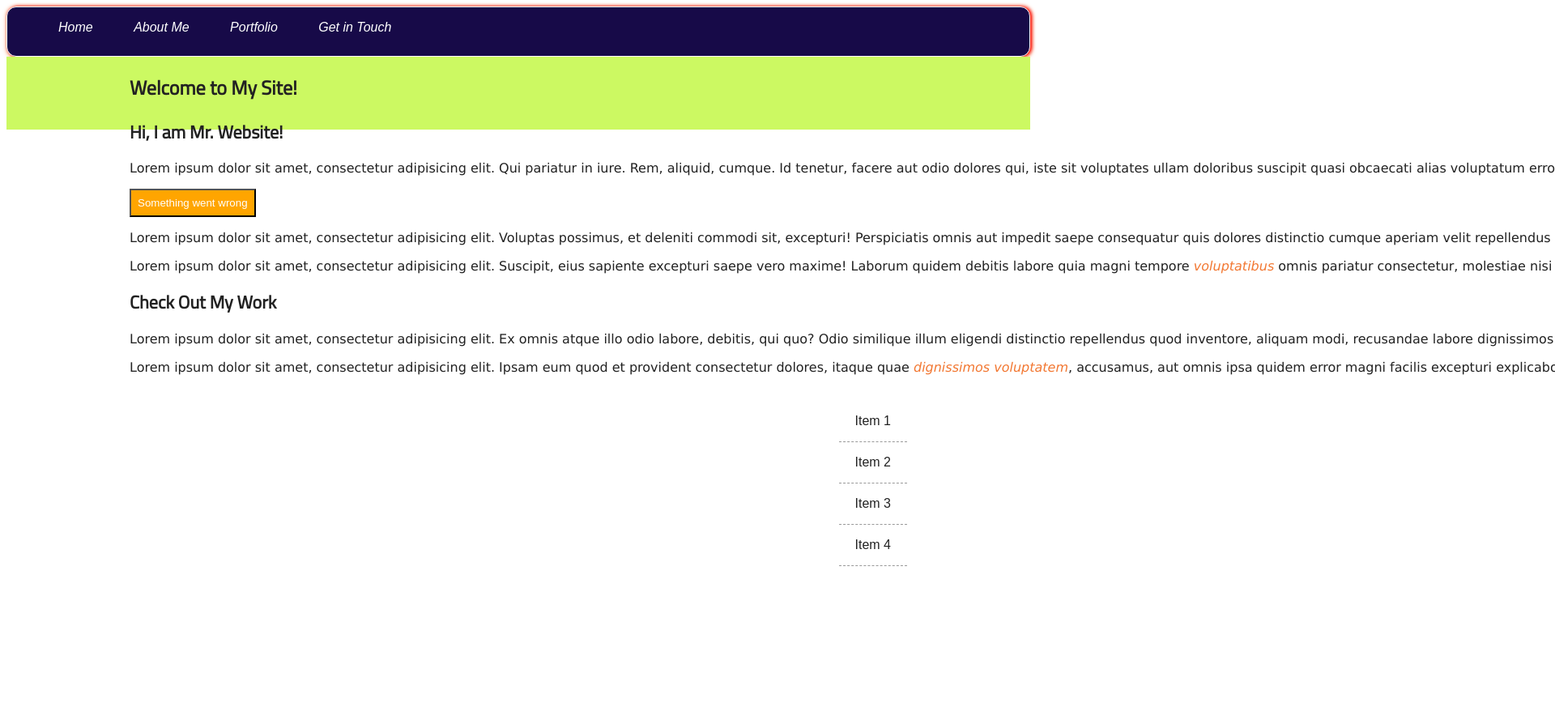
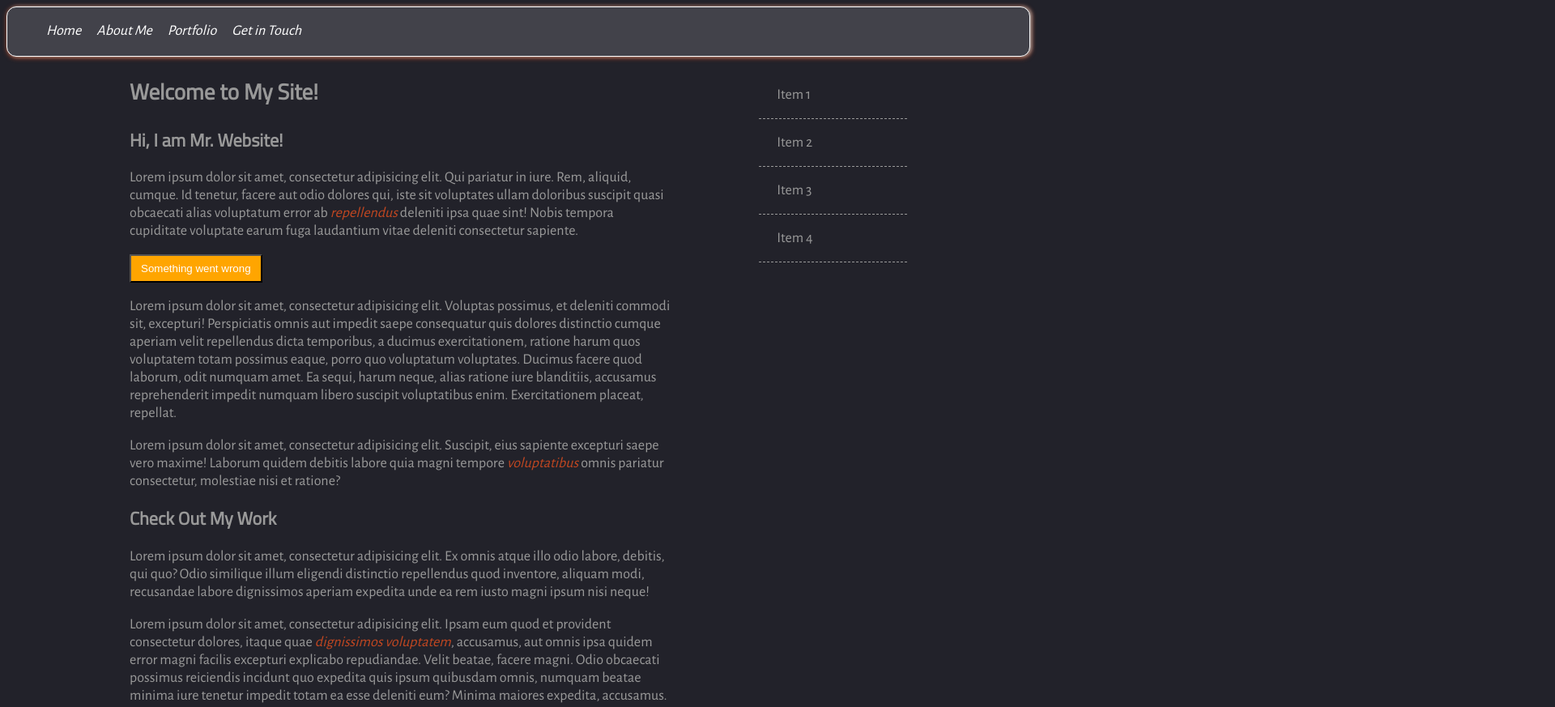
Before and after one commit to diniabdiu/sass-course, a plain HTML site: page index.html in a window 1280 px wide. Shown: the top 873 px of the page at 81% size, 1920 px wide, since content can reach past the window. Before the commit the page ends 800 px from the top, so only its background shows below. Drawn offline with nearby package versions, Linux system fonts and the light colour scheme.

Commit message:
using @if and @else

```diff
--- a/scss/main.scss
+++ b/scss/main.scss
@@ -1,25 +1,53 @@
 @import "partials/functions";
 @import "partials/variables";
 @import "partials/mixins";
-
-
 
 @include google-font("Alegreya+Sans");
 @include google-font("Titillium+Web");
 
 @include fancy-links;
+
+@include apply-to-ie-6 {
+  body {
+    font-size: 125%;
+  }
+}
+
 .error {
   color: red;
 }
-.critical-error{
+
+.critical-error {
   @extend .error;
   bottom: 1px solid red;
   font-weight: bold;
 }
+$contrast: low;
+body {
+  font-family: $text-font;
+  font-size: em(18px);
+  @if $contrast == high {
+    color: #000;
+  } @else if $contrast = low {
+    color: #999;
+  } @else {
+    color: $text-color;
+  }
+}
 
 body {
-  font-family: sans-serif;
-  color: $text-color;
+  font-family: $text-font;
+  font-size: em(18px);
+  @if $contrast == high {
+    color: #000;
+  } @else if $contrast == low {
+    color: #999;
+  } @else {
+    color: $text-color;
+  }
+  // color: $text-color;
+  background-color: $body-background-color;
+
   @include large-screens {
     font-size: 125%;
   }
@@ -27,8 +55,8 @@ body {
 
 h1, h2, h3, h4 {
   font-family: $headline-font;
+}
 
-}
 h2 {
   @include large-text;
 }
@@ -39,79 +67,97 @@ p {
 
 a {
   color: $link-color;
-  &:hover{
+
+  &:hover {
     color: darken($link-color, 15%);
   }
 }
+
+%highlight {
+  font-style: italic;
+}
+
+.sub-title {
+  @extend %highlight;
+  @extend .foo !optional;
+  font-size: em(20px);
+}
+
+@mixin warning-button {
+  @include warning;
+  padding: 8px 12px;
+}
+
 .warning-button {
-  @include warning;
-  padding: 8px;
+  @include warning-button;
 }
-.cta-button{
-  @extend .warning-button;
+
+.cta-button {
+  @include warning-button;
+  @extend .error;
   @include rounded;
   font-weight: bold;
 }
-.super-cta-button{
+
+.super-cta-button {
   @extend .cta-button;
   font-size: em(20px);
 }
 
-@include apply-to-ie-6 {
-body {
-    font-size: 125%;
-  }
-}
 #header {
   @include box($border: 1px solid #fff, $radius: 12px);
-  @include box-shadow(2px 0px 4px #ff0000, 1px 1px 6px $secondary-color);
+  @include box-shadow(2px 0px 4px #999, 1px 1px 6px $secondary-color);
   height: $header-height;
   background-color: $theme-color;
 
   #main-menu {
+
     li {
-      @include linavbar;
       display: inline;
     }
+
     a {
       color: $menu-item-color;
       padding: 6px 8px;
       border-bottom: 1px solid transparentize(#fefefe, 1);
       transition: border-bottom 0.5s;
       transition-timing-function: ease-in-out;
-      &:hover{
+
+      &:hover {
         border-bottom: 1px solid opacify(#fefefe, .5);
       }
     }
+  }
+
+  #logo {
 
   }
-
-  // #logo {
-
-  // }
 }
 
 #main {
   width: $content-width;
   @include large-screens {
     width: auto;
-    max-width: 960px;
+    max-width: $content-width;
   }
   margin-left: auto;
   margin-right: auto;
+
   #content {
     float: left;
-    width: 6*$content-width;
+    width: 6*$col;
   }
 
   #sidebar {
     float: right;
-    // width: 2*$col;
-    li{
+    width: 2*$col;
+
+    li {
       list-style-type: none;
       padding: em(16px) em(20px);
       border-bottom: 1px dashed #999;
-      &:hover{
+
+      &:hover {
         background-color: #efefef;
       }
     }
@@ -119,6 +165,7 @@ body {
 }
 
 #footer {
+  clear: both;
   height: $footer-height;
   background-color: $ternary-color;
 }
--- a/scss/partials/_variables.scss
+++ b/scss/partials/_variables.scss
@@ -1,14 +1,40 @@
-//colors
+// === THEME ===
+// Allowed values: Dark, Light, Default
+$theme: Dark;
+
+// === COLORS ===
 $text-color: #222222;
+$body-background-color: #fff;
 $theme-color: #170a48;
 $secondary-color: #f27731;
 $ternary-color: #ccf962;
 $link-color: $secondary-color;
 $menu-item-color: white;
-//fonts
-$text-font: Verdana, Arial, sans-serif;
-$headline-font: 'Titillium Web', Georgia, serif;
-//sizes
+
+@if $theme == Dark {
+  $text-color: #fff;
+  $body-background-color: #22222a;
+  $theme-color: #42424a;
+  $secondary-color: #c24721;
+  $ternary-color: #698932;
+  $link-color: $secondary-color;
+  $menu-item-color: white;
+} @else if $theme == Light {
+  $text-color: #000;
+  $body-background-color: #fff;
+  $theme-color: #372a27;
+  $secondary-color: #d26741;
+  $ternary-color: #b9da63;
+  $link-color: $secondary-color;
+  $menu-item-color: white;
+}
+
+// === FONTS ===
+$text-font: "Alegreya Sans", Arial, sans-serif;
+$headline-font: "Titillium Web", Georgia, serif;
+
+// === SIZES ===
 $content-width: 960px;
 $header-height: 60px;
 $footer-height: 90px;
+$col: col-width($columns: 8);
```
Also changed, not shown: scss/partials/_functions.scss (+7 -4 lines), scss/main.css, 1 other file.
